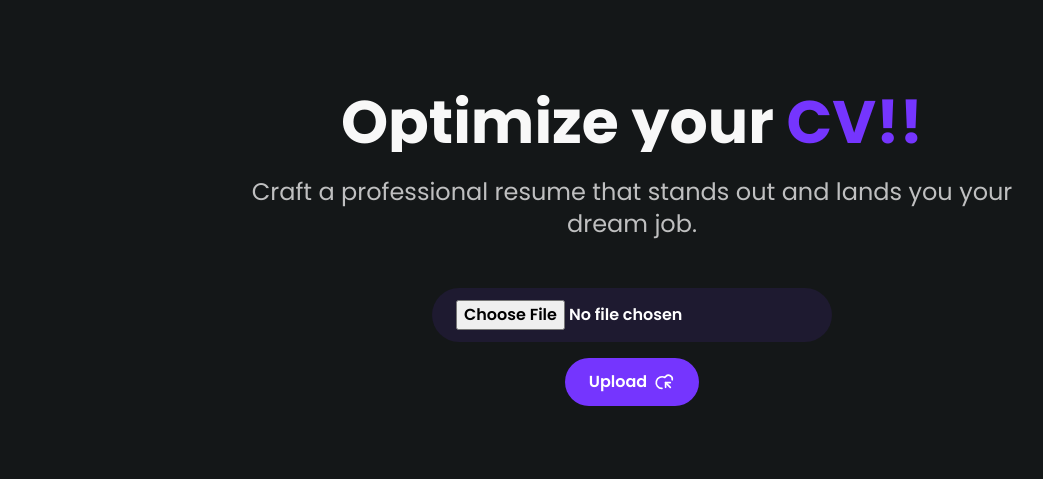
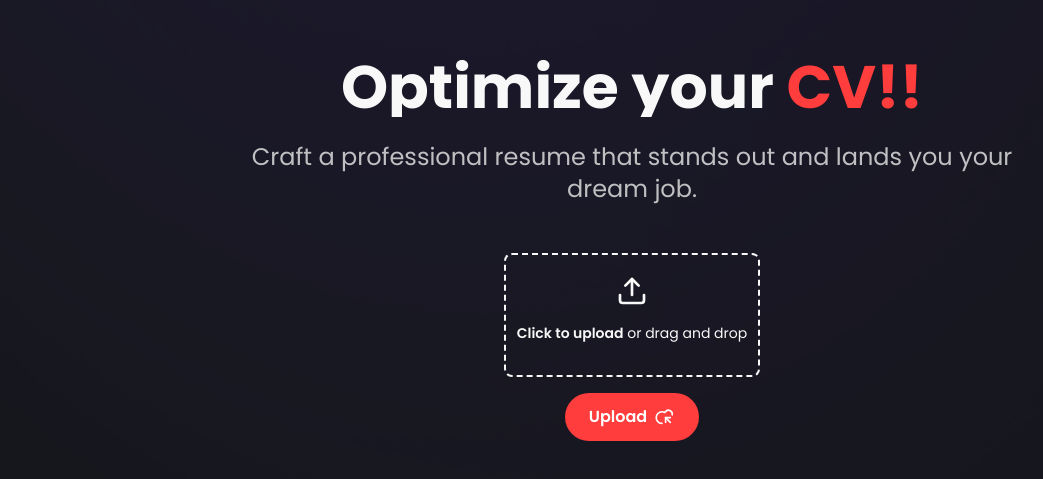
Before and after one commit to the-asad-iqbal/OptimalCV, a React (Vite) app in the folder client/: page / in a window 1280 px wide. Shown: the part 151-630 px from the top of the page, without its empty margins (8-1051 px from the left). Built offline with nearby package versions, Linux system fonts and the light colour scheme.

Commit message:
[progress]: Making changes to come up with best UI.

```diff
--- a/client/src/components/Hero.jsx
+++ b/client/src/components/Hero.jsx
@@ -1,6 +1,7 @@
 import React, { useState } from "react";
 import { CloudUpload } from "lucide-react";
 import { useNavigate } from "react-router-dom";
+import { Upload } from "lucide-react";
 
 const HeroSection = () => {
    const [file, setFile] = useState(null);
@@ -31,6 +32,7 @@
 
          const data = await response.json();
          console.log(data);
+         setIsUploading(false);
 
          const mustHaveData = await fetch("http://localhost:3000/api/v1/resume/create", {
             method: "POST",
@@ -51,10 +53,16 @@
    };
 
    return (
-      <div className="flex flex-col items-center justify-center text-lightGray w-full overflow-x-hidden overflow-y-auto h-screen">
-         <div className="max-w-7xl w-full mx-auto text-center p-10 h-screen flex flex-col items-center justify-center">
+      <div className="flex flex-col items-center justify-center text-lightGray w-full min-h-screen h-full">
+         <div
+            className="absolute inset-0 bg-gradient-to-r from-purple to-[#5c00ef47] opacity-20 -z-10"
+            style={{
+               mask: "radial-gradient(circle at 75% -50%, black 0%, transparent 100%, black 100%)",
+            }}
+         ></div>
+         <div className="max-w-7xl mx-auto text-center p-20 flex flex-col items-center justify-center">
             <h1 className="text-4xl sm:text-5xl md:text-6xl font-bold mb-6 line-clamp-6">
-               Optimize your <span className="text-purple">CV!!</span>
+               Optimize your <span className="text-[#ff3d3c]">CV!!</span>
             </h1>
             <p className="text-xl sm:text-2xl mb-12 max-w-3xl mx-auto text-lightGray opacity-75">
                Craft a professional resume that stands out and lands you your dream job.
@@ -64,15 +72,35 @@
                   onSubmit={handleUpload}
                   className="flex flex-col gap-4 items-center justify-center"
                >
-                  <input
-                     type="file"
-                     name="resume"
-                     onChange={handleFileChange}
-                     className="min-w-full sm:w-auto bg-purple/10 hover:bg-purple/20 text-white font-semibold py-3 px-6 rounded-full transition duration-300 ease-in-out"
-                  />
+                  <div class="flex items-center justify-center w-full">
+                     <label
+                        for="dropzone-file"
+                        class="flex flex-col items-center justify-centerh-44 border-2 border-gray-300 border-dashed rounded-lg cursor-pointer min-w-64 w-full"
+                     >
+                        <div className="relative">
+                           <input
+                              type="file"
+                              name="resume"
+                              onChange={handleFileChange}
+                              className="absolute inset-0 w-full h-full opacity-0 cursor-pointer"
+                              accept="image/svg+xml,image/png,image/jpeg,image/gif"
+                           />
+                           <div className="flex flex-col items-center justify-center pt-5 pb-6">
+                              <Upload className="w-8 h-8 mb-4 text-gray-500 dark:text-gray-400" />
+                              <p className="mb-2 text-sm text-gray-500 dark:text-gray-400">
+                                 <span className="font-semibold">Click to upload</span> or drag and
+                                 drop
+                              </p>
+                              {/* <p className="text-xs text-gray-500 dark:text-gray-400">
+                                 SVG, PNG, JPG or GIF (MAX. 800x400px)
+                              </p> */}
+                           </div>
+                        </div>
+                     </label>
+                  </div>
 
                   <button
-                     className="bg-purple hover:bg-purple/90 text-white font-semibold py-3 px-6 rounded-full transition duration-300 ease-in-out flex items-center group disabled:hover:cursor-not-allowed"
+                     className="bg-[#ff3d3c] hover:bg-[#ff3d3c]/90 text-white font-semibold py-3 px-6 rounded-full transition duration-300 ease-in-out flex items-center group disabled:hover:cursor-not-allowed"
                      type="submit"
                      disabled={isUploading || !file}
                   >
@@ -80,18 +108,16 @@
                      {!isUploading ? (
                         <CloudUpload className="ml-2 h-5 w-5 -rotate-45 group-hover:translate-x-1 transition duration-300 ease-in-out group-hover:rotate-0" />
                      ) : (
-                        <img src="./animatedUpload.gif" className="ml-2 h-6 w-6 -rotate-45  " />
+                        <img
+                           src="./animatedUpload.gif"
+                           className="ml-2 h-6 w-6 -rotate-45"
+                           alt="Uploading"
+                        />
                      )}
                   </button>
                </form>
             </div>
          </div>
-
-         {/* {resData && !isUploading && Object.keys(resData).length > 0 ? (
-            <Audit resData={resData} />
-         ) : (
-            showLoader && <Skelton />
-         )} */}
       </div>
    );
 };
--- a/client/src/index.css
+++ b/client/src/index.css
@@ -13,6 +13,7 @@
 
 body {
    @apply bg-darkCharcoal h-screen w-screen overflow-x-hidden;
+
 }
 
 nav div a {
```
